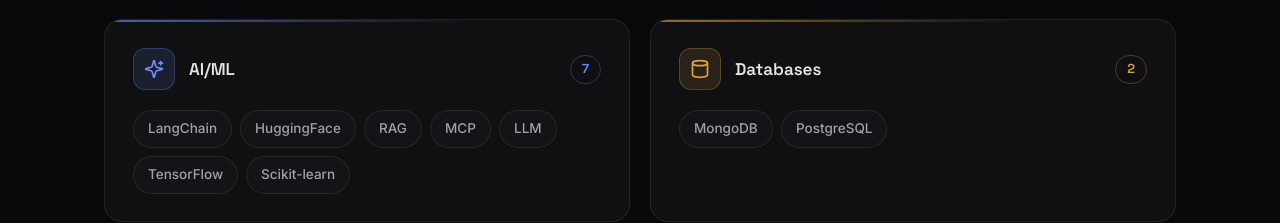
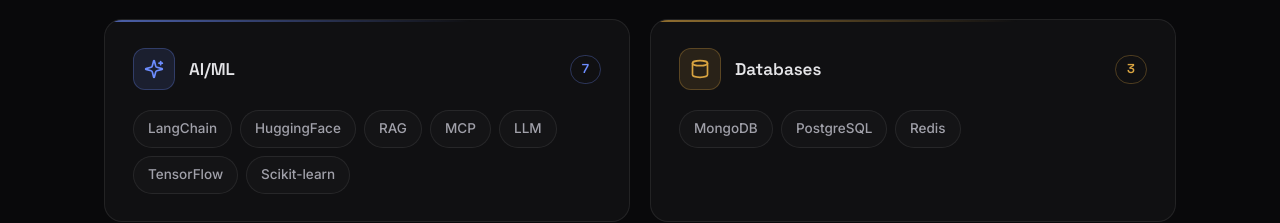
Before and after one commit to Bharadwaz004/Portfolio, a React (Vite) app: page / in a window 1280 px wide. Shown: the part 2030-2253 px from the top of the page. Built offline with nearby package versions, Linux system fonts and the light colour scheme.

Commit message:
Added projects

```diff
--- a/src/Portfolio.jsx
+++ b/src/Portfolio.jsx
@@ -43,6 +43,7 @@
   { name: "Scikit-learn", category: "AI/ML" },
   { name: "MongoDB", category: "Databases" },
   { name: "PostgreSQL", category: "Databases" },
+  { name: "Redis", category: "Databases" },
   { name: "Git", category: "Cloud & DevOps" },
   { name: "Docker", category: "Cloud & DevOps" },
   { name: "AWS", category: "Cloud & DevOps" },
@@ -92,6 +93,26 @@
     category: "AI",
     color: "#d9a441",
   },
+  {
+    id: 5,
+    title: "DesiCart Support Copilot",
+    description: "A customer support agent for an e-commerce store that answers policy and order questions entirely through a live MCP server. A \"glass box\" UI streams the conversation alongside the real MCP protocol trace, showing tool discovery and calls as they happen — nothing is stubbed for the demo.",
+    tech: ["Python", "FastAPI", "MCP", "Qdrant", "HuggingFace", "Docker"],
+    github: "https://github.com/Bharadwaz004/ecom_support",
+    live: "https://ecomsupport-production.up.railway.app/",
+    category: "AI",
+    color: "#e0783c",
+  },
+  {
+    id: 6,
+    title: "Distributed Rate Limiter",
+    description: "A token-bucket rate limiter that stays exact across load-balanced API replicas by running its read-refill-decide-write logic as an atomic Redis Lua script. Verified at 2,000 concurrent requests against a 100-token rule — exactly 100 allowed, 1,900 denied — for ~0.8ms added latency.",
+    tech: ["Python", "FastAPI", "Redis", "Lua", "nginx", "Docker"],
+    github: "https://github.com/Bharadwaz004/rate-limiter",
+    live: "",
+    category: "Systems",
+    color: "#3fa796",
+  },
 ];
 
 // Update with your real certificate names, years, and credential URLs.
```
